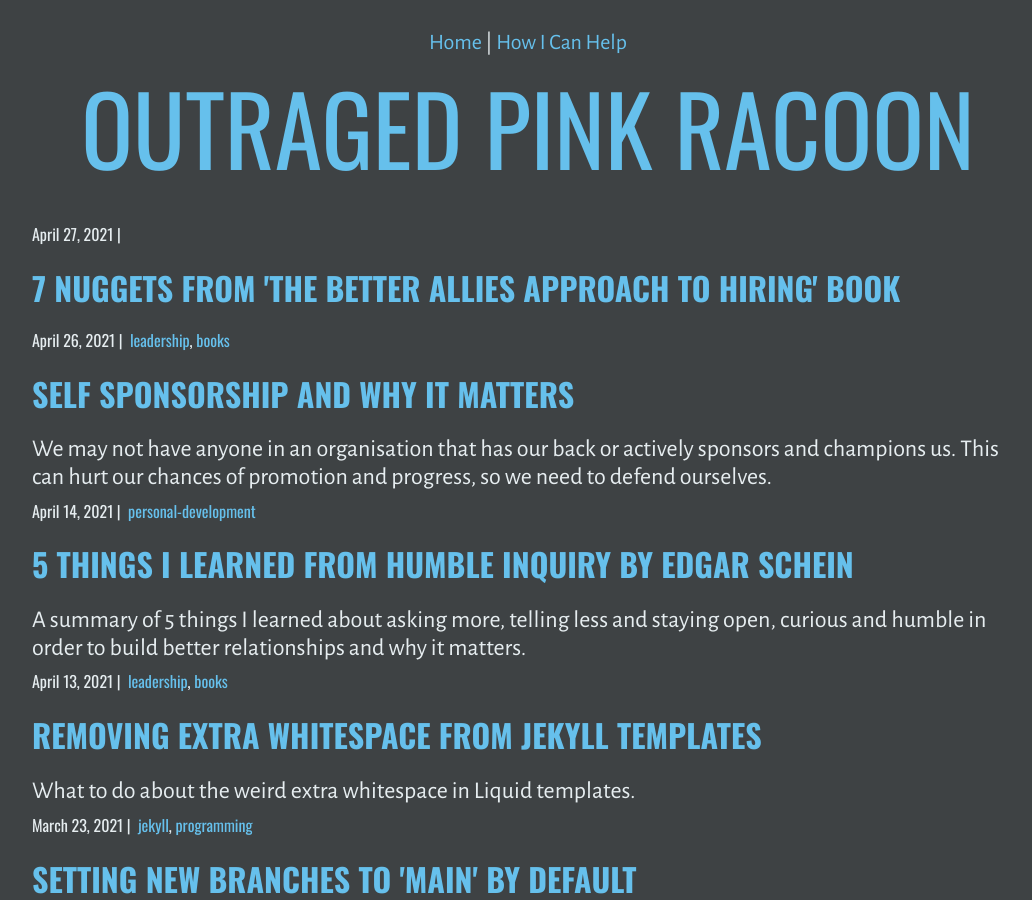
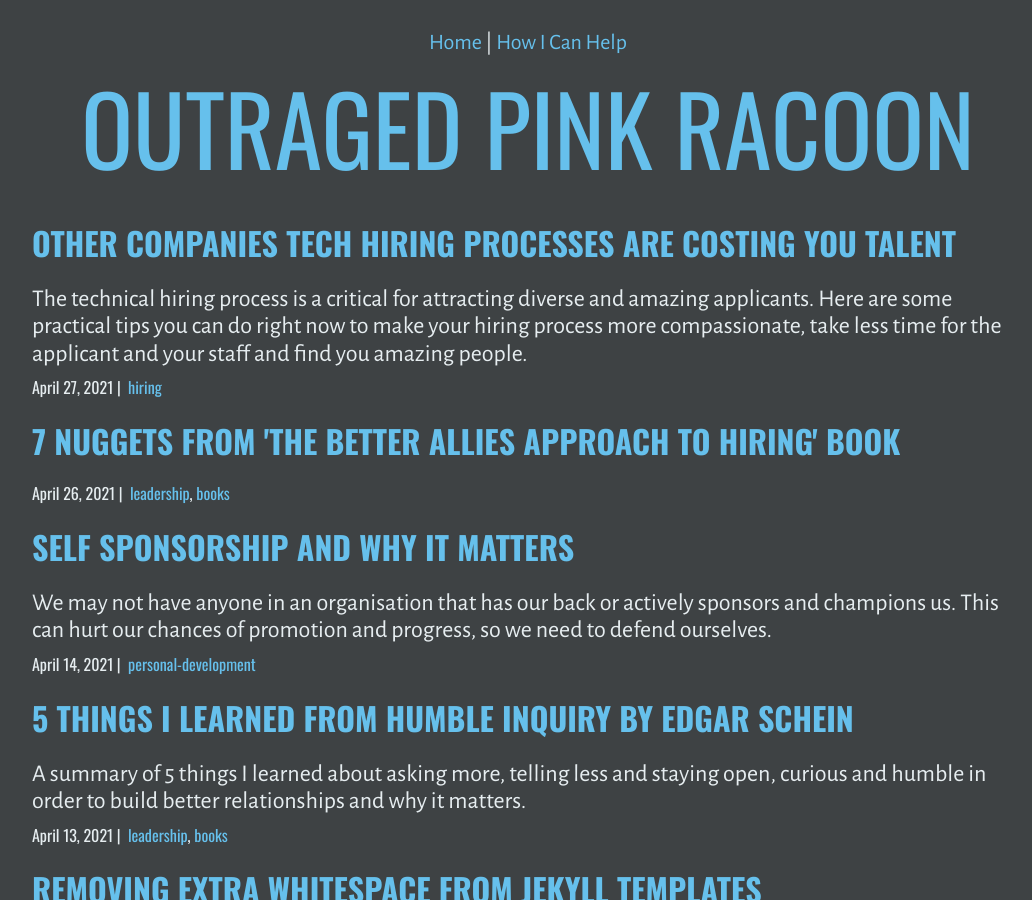
Before and after one commit to outragedpinkracoon/outragedpinkracoon.github.io, a Jekyll site: the page built from index.html, in a window 1280 px wide and 900 px high. Shown: the whole window, without its empty margins (112-1144 px from the left). Built offline with Jekyll 4.4.1, drawn with Linux system fonts in a browser that asks for light colours; some of the changed lines change nothing that is shown.

Commit message:
Chris changes

```diff
--- a/_posts/2021-04-27-other-companies-hiring-processes-are-costing-you.md
+++ b/_posts/2021-04-27-other-companies-hiring-processes-are-costing-you.md
@@ -1,5 +1,5 @@
 ---
-title: 'Other companies' tech hiring processes are costing YOU talent
+title: Other companies tech hiring processes are costing YOU talent
 description: The technical hiring process is a critical for attracting diverse and amazing applicants. Here are some practical tips you can do right now to make your hiring process more compassionate, take less time for the applicant and your staff and find you amazing people.
 layout: post
 categories: [hiring]
@@ -9,6 +9,8 @@ Hiring is an absolutely critical part of building a successful business and miss
 
 If we want to attract diverse people that really match up with what we are looking for in a role, we need to break out of our old patterns of copying and pasting other archaic processes and ideas from others and really get to know what works for us and our organisations.
 
+This means we need to move away from an outdated 'Elitist Hiring' process where we use gatekeeping tactics to keep as many people out to a 'Compassionate Hiring' process where we want to make as many people feel welcomed and that they belong as possible.
+
 ## Elitist Hiring Says: Barriers Keep Out the Weak
 
 Elitist hiring says you need:
@@ -17,15 +19,15 @@ Elitist hiring says you need:
 - an impossible number of technology stacks.
 - many other ancillary skills or certifications.
 
-The elitist hiring process wants us to think that this makes any hires to the company 'prestigious' and provides barriers to entry into an exclusive club.
+The elitist hiring process wants us to think that this makes any hires to the company 'prestigious' and provides barriers to entry into an exclusive club. Putting up barriers like this turns away amazing applicants with unconventional routes into tech.
 
 ## Compassionate Hiring Says: Everyone is Welcome Here
 
-Putting up barriers like this turns away amazing applicants with unconventional routes into tech. Coding bootcamps allow folk with valuable past business or life experiences to retrain into tech, which breathes so much vital new life into the industry. Similarly some of the best programmers I've ever worked with have been completely self-taught.
+Compassionate hiring accepts that talent can come from any route and doesn't always fit a rigid skill requirements list. Coding bootcamps allow folk with valuable past business or life experiences to retrain into tech, which breathes so much vital new life into the industry. Similarly some of the best programmers I've ever worked with have been completely self-taught.
 
 The excellent book ['The Better Allies Approach to Hiring'](https://outragedpinkracoon.github.io/2021/04/26/7-nuggets-from-better-allies-hiring.html) recommends limiting the number of job requirements on an ad to just 5. If you only have 5 to work with, you better make sure everything you ask for is absolutely critical and this is a great way to get clarity on what it is you are actually looking for.
 
-It also recommends encouraging applicants to apply even if they don't meet all the requirements on the job ad by adding text like 'we'd love to hear from you even if you don't meet 100% of the requirements'. A famous Hewlett-Packard study found that women applied for a promotion only when they believed they met 100% of the qualifications listed for a job, while men applied when they could meet 60% of the requirements.
+It also recommends encouraging applicants to apply even if they don't meet all the requirements on the job ad by adding text like 'we'd love to hear from you even if you don't meet 100% of the requirements'. A famous [Hewlett-Packard study](https://www.amazon.co.uk/Lean-Women-Work-Will-Lead/dp/0753541629) found that women applied for a promotion only when they believed they met 100% of the qualifications listed for a job, while men applied when they could meet 60% of the requirements.
 
 ### Challenge Yourself
 - List the behaviours and skills you expect to get from asking for a degree.
@@ -60,22 +62,22 @@ We want anyone reading our ads to feel welcomed and included, reducing the chanc
 
 ## Elitist Hiring Says: Longer Processes Mean Better Quality Hires
 
-No one enjoys being greeted with a 10 stage interview process. Most interviews I've done have ranged from 3 hours all the way to 15 hours+. Elitist hiring thinks we are 'weeding' out the applicants that won't fit, and making people do lots of tests and trials makes the company a kind of exclusive club. In reality, the more hoops to jump through the less likely you are to find and attract diverse people that really fit your needs.
+No one enjoys being greeted with a 10 stage interview process. Most interviews I've done have ranged from 3 hours all the way to 15 hours+. An Elitist hiring mindset believes this 'weeds' out the applicants that won't fit, and making people do lots of tests and trials makes the company a kind of exclusive club. In reality, the more hoops to jump through the less likely you are to find and attract diverse people that really fit your needs.
 
 No amount of process is going to account for when that person joins the team and you really get to know who you have hired.
 
 ## Compassionate Hiring Says: Your Time Is Precious To Us
 
-Compassionate hiring says let's do the minimum we need to do to make sure you get your questions answered and we get reasonable confidence that you are a great addition to the team.
+Compassionate hiring says let's do the minimum we need to do to make sure you we get reasonable confidence that you are a great addition to the team and that you get your questions answered.
 
-Women tend to be the primary caregivers and many other people have critical time commitments outside of work. During the hiring process, they may not only be holding down their current job but looking after others, working a second job and so on. To maximise the chances of not just attracting those with the privilege of time on their hands we need to respect these time commitments of others.
+Many people have critical time commitments outside of work - especially women who [tend to be the primary caregivers](https://www.amazon.co.uk/Better-Allies-Approach-Hiring/dp/1732723338). During the hiring process, they may not only be holding down their current job but looking after others, working a second job and so on. To maximise the chances of not just attracting those with the privilege of time on their hands we need to respect these time commitments of others.
 
 We should avoid the opposite end of the scale where the entire interview is only a 45 min chat with the CTO. This disadvantages the applicant in the long term, because they don’t get time to meet the team or have their questions about the business answered in any detail.
 
 Be transparent about the process so that applicants know exactly what they are getting into and if they can dedicate the time to it.
 
 ### Challenge Yourself
-Use your new job requirements list to come up with the lightest possible process that directly addresses these and whether a applicant fits the bill or not. Keep the entire interview process under 3 hours maximum as a general rule. Publish this on your careers page transparently.
+Use your new job requirements list to come up with the lightest possible process that directly addresses these and whether an applicant fits the bill or not. Keep the entire interview process under 3 hours maximum as a general rule. Publish this on your careers page transparently.
 
 Ensure the process gives the applicant exposure to members of the team they will be working with _as early as possible_ so they can get answers to any questions they have and put any concerns to rest before you use up any more of their time.
 
@@ -86,25 +88,25 @@ It's critical that the interview process and the questions are _exactly the same
 
 Elitist hiring often involves a code test before the applicant even gets to meet a member of the team, often without offering the applicant a chance to explain their work and reasoning. This allegedly vets out those that don't meet a given expected standard and keeps the calibre of the team intact.
 
-There are numerous problems with this.
+There are numerous problems with this:
 
 ### 2 Hours is Never 2 Hours
 Code tests never take 2 hours, 3 hours or whatever the recommended time is. By the time you set up the testing suite, linter and everything else you need you've easily used up most of that time. Applicants are never going to admit your 2-hour tech test took 10 hours so the cycle continues.
 
-As we mentioned before we want to reduce time commitments and anything above 2 hours is an unreasonable ask, and anything under 2 hours probably isn't testing for much.
+As we mentioned before, we want to reduce time commitments and anything above 3 hours in total (test included) is an unreasonable ask, and anything under an hour probably isn't testing for anything meaningful.
 
 ### Coding is Subjective
 There is no One True Path with coding. Coding is more like art than anything else, with lots of different ways to do the same thing that is subject to personal style and preference. Even with fairly clear instructions applicants can submit all sort of wild and wonderful solutions.
 
-The Elitist hiring process wants us to believe that there is The Best Code and that we can objectively assess this without bias but this is not true. The pass/fail criteria can vary wildly based on the tastes of the programmer reviewing the submission.
+The Elitist hiring process wants us to believe that there is *The Best Code* and that we can objectively assess this without bias but this is not true. The pass/fail criteria can vary wildly based on the tastes of the programmer reviewing the submission.
 
 ### You Can't Automate The Human Aspect Away
 There are many apps now that promise to find you the best applicants by offering online coding tests, but these often have nothing to do with the day to day requirements of the job. They easily turn away those that could be amazing at the role but are not well versed at these kinds of tests. They also don't allow room for conversation about approach and decision making.
 
 ### Coding Is One Aspect Of Being A Programmer
-Being a programmer doesn't just involve coding all day, you are often managing stakeholder expectations, mentoring and coaching others, breaking down projects and tasks into manageable chunks, contributing to meetings and processes and a whole host of other activities. Elitist hiring wants us to believe that our worth is determined only by our ability to code yet as business problems become more volatile, uncertain, complex and ambiguous [VUCA](https://fearlessorganization.com/) we are going to need much more emotionally intelligent people in our teams.
+Being a programmer doesn't just involve coding all day, you are often managing stakeholder expectations, mentoring and coaching others, breaking down projects and tasks into manageable chunks, contributing to meetings and processes and a whole host of other activities. Elitist hiring wants us to believe that our worth is determined only by our ability to code yet as business problems become more [volatile, uncertain, complex and ambiguous (VUCA)](https://fearlessorganization.com/) we are going to need much more emotionally intelligent people in our teams.
 
-If your hiring process starts with a coding test and not a conversation I'm going to instantly assume you place very little value in emotional skills and 'catalytic' skills (thanks [April Wensel](https://twitter.com/aprilwensel?ref_src=twsrc%5Egoogle%7Ctwcamp%5Eserp%7Ctwgr%5Eauthor), the skills that make other things happen) and will avoid applying to your company.
+If your hiring process starts with a coding test and not a conversation it suggests your company places very little value in emotional intelligence and [catalytic skills](https://twitter.com/aprilwensel?ref_src=twsrc%5Egoogle%7Ctwcamp%5Eserp%7Ctwgr%5Eauthor which are essential developer skills in the modern VUCA workplace. This will no doubt drive away many talented individuals you actually need on your team.
 
 ## Compassionate Hiring Says: We Want To Get To Know You
 Compassionate hiring says we know that great programmers are more than the sum of their coding ability and we want to get to know them during the hiring process.
@@ -113,7 +115,7 @@ It's easy to copy and paste code tests and automated tests but this is a sure-fi
 
 At my last company, I hired a team of 7 amazing engineers remotely in a pandemic without any of them writing one line of code and we had our most productive year ever in the company. I did this by having structured conversations with the applications around their experience and finding out what would make them happy at work and how they like to work.
 
-Instead of a coding test, we did a lightning talk style presentation for 10 minutes, with 20 mins for 2 of the engineers (of mixed gender/race, very important) to ask questions of the applicant and 15 mins for the applicant to ask them questions. The prep should take no more than an hour or two maximum and we had great feedback on how the applicants enjoyed getting to share their areas of interest with us.
+Instead of a coding test, we did a lightning talk style presentation for 10 minutes, with 20 mins for 2 of the engineers (of mixed gender/race, very important) to ask questions of the applicant and 15 mins for the applicant to ask them questions. The prep applicants needed took no more than an hour or two and we had great feedback on how the applicants enjoyed getting to share their areas of interest with us.
 
 The list of requirements to pass was sent out clearly in advance of the task, such as:
 - 'Must be as close to 10 minutes as possible'
@@ -122,9 +124,9 @@ The list of requirements to pass was sent out clearly in advance of the task, su
 - 'We will ask you questions about your topic, but don't worry if you don't know the answer. How you handle not knowing is just as important as domain knowledge'.
 
 The reason I loved this was because:
-- Applicants genuinely enjoyed the task, even those that were introverted.
+- Applicants genuinely enjoyed the task, even those who were introverted.
 - The hiring team enjoyed the task and got to learn new and interesting things and didn't require much of their time.
-- With a clear set of guidelines for pass/fail we eliminated as much bias as we could and the One True Path mentality.
+- With a clear set of guidelines for success we eliminated as much bias as we could and the One True Path mentality.
 - It gave a true reflection of what working at the company would really be like.
 - The applicant got time to ask questions to the people they would be working with on a daily basis in their team.
 
@@ -144,18 +146,17 @@ This tells the applicant nothing of substance about the approach to the code. Do
 
 Make sure the pass/fail criteria is absolutely as clear and unambiguous as it possibly can be and that more than one person is involved in the assessment of it.
 
-Before you go subbing in a review of a applicant’s Github profile remember that 95% of open source contributors are men (see the Better Allies hiring book for reference) and women and nonbinary folks tend to have a difficult time in that space. It assumes that someone has the time and privilege to be doing that outside of work, so do this with serious caution.
+> What if we just ditch the code test and look at their work on Github?
+Tread very cautiously here. Remember that [95% of open source contributors are men](https://www.amazon.co.uk/Better-Allies-Approach-Hiring/dp/1732723338), women and nonbinary folks tend to have a difficult time in that space. It also assumes that someone has the time and privilege to be doing that outside of work, so do this with serious caution.
 
 ## Elitist Hiring says: We're All Rockstars At Hiring
-The elitist school of hiring believes that they can have a set of 'male and pale' interviewers that have never had any training or experience in doing interviews. The company is so elite that everyone should want to work there right, so why do you even need to try. If you've already attracted World Class talent into your Elite Club what is there to worry about?
+The elitist school of hiring believes that they can have a set of 'male and pale' interviewers that have never had any training or experience in doing interviews. The company is so elite that everyone should want to work there right? So why do you even need to try? If you've already attracted 'World Class talent' into your team what is there to worry about?
 
 A lot, it turns out.
 
-As a woman, I've gone through many interviews where I haven't seen another non-male or non-white interviewer. This is instantly alienating and makes me think 'I don't belong here'.
+As a woman, I've gone through many interviews where I haven't seen another non-male or non-white interviewer. This is instantly alienating and makes me think 'I don't belong here'. A lot of interviewers give no care to putting the applicant at ease, or making them feel welcome and supported or helping them feel that they want them to be at their best. I've failed interviews in the past not because I was wrong for the job, but because the interviewers or the process failed to get the best out of me.
 
-Worse, a lot of interviewers give no attention to putting the applicant at ease, or making them feel welcome and supported. I’ve failed many an interview not because I was wrong for the job, but because the interviewers or the process failed to get the best out of me.
-
-This has a real tangible effect on diverse hiring - meeting someone of the same gender, age or race as themselves resulted in a 50% increase in the odds a woman would be hired for a position at Cisco.
+This has a real tangible effect on diverse hiring - meeting someone of the same gender, age or race as themselves resulted in a [50% increase](https://www.amazon.co.uk/Better-Allies-Approach-Hiring/dp/1732723338) in the odds a woman would be hired for a position at Cisco.
 
 Interviewing is not a chance to strut your stuff and feed your ego. It's a time to be kind and supportive of others while they are in an extremely vulnerable position.
 ## Compassionate Hiring Says: We Pride Ourselves On Our Process
@@ -178,6 +179,7 @@ Compassionate hiring takes time, energy and effort but will attract amazing and
 
 To maximise our chances of success we need to:
 - Remove the barriers to application and make everyone feel welcome.
+- Be mindful of any gender or elitist language in our hiring communications.
 - Be respectful of the applicant's time and energy and keep our processes as light and kind as possible.
 - Ensure our process really checks for what matters to perform the role and we are not just copying and pasting code tests to be elitist.
 - Get to know people as a whole human being and allow for great conversations with them.
```
